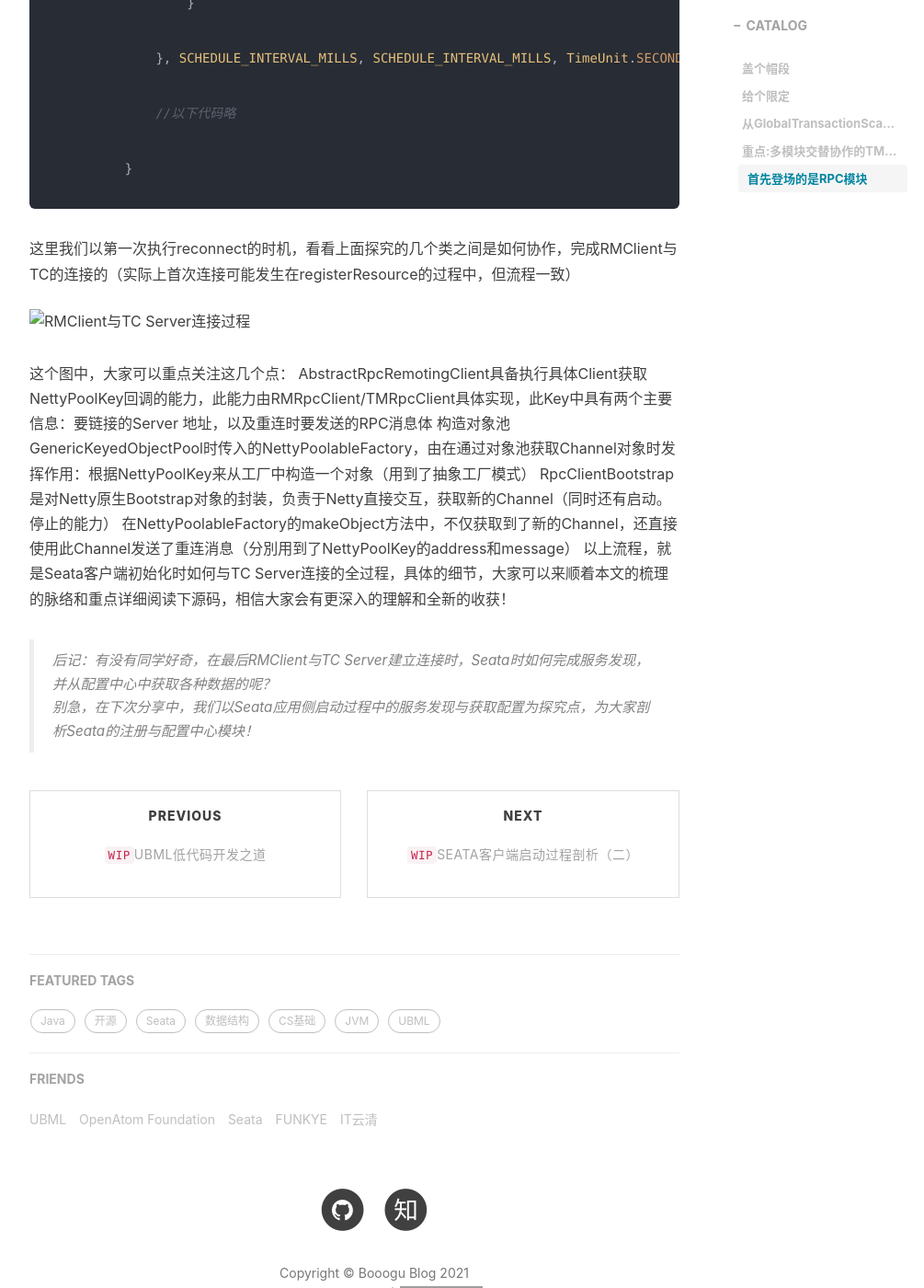
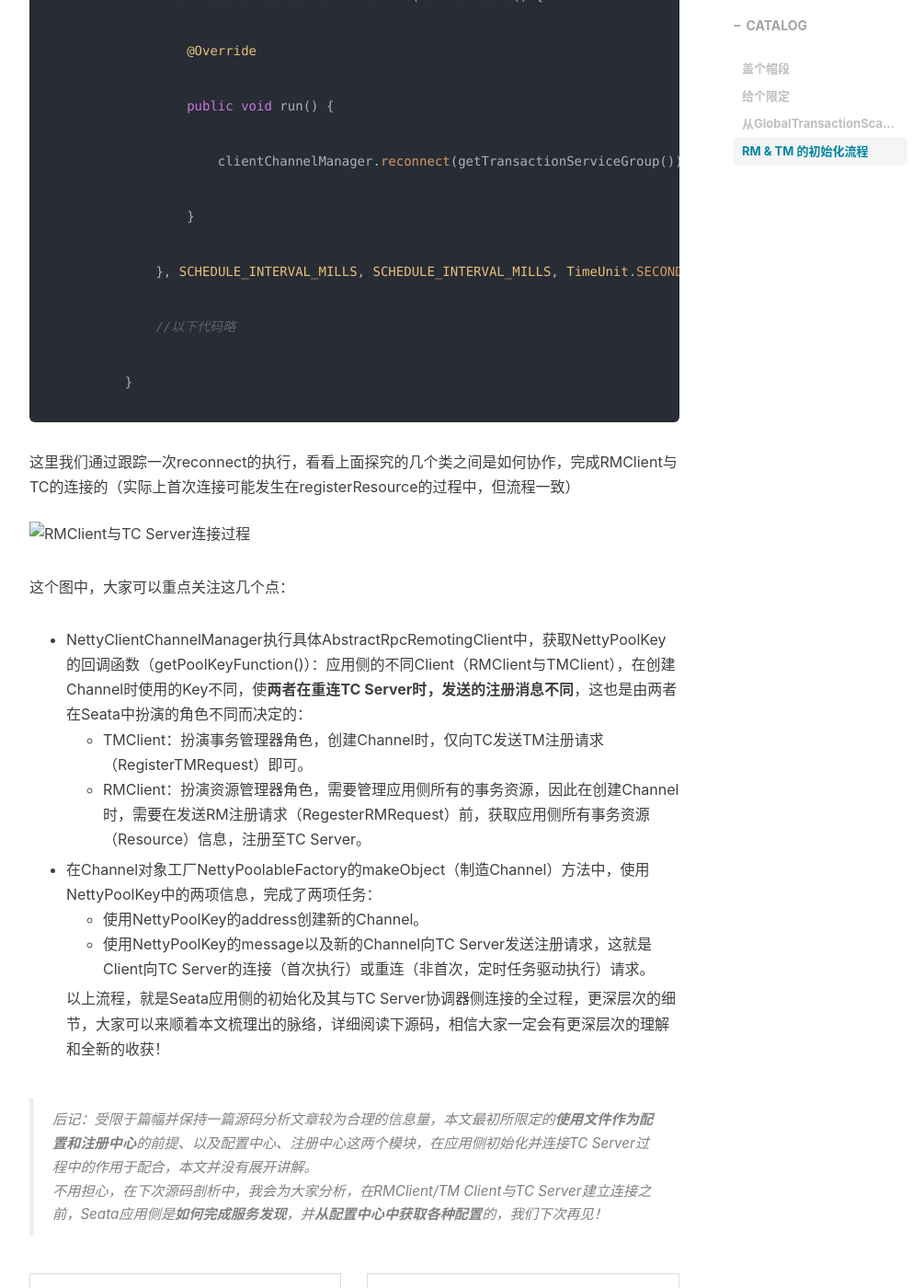
Before and after one commit to booogu/tracetar, a Jekyll site: the page built from _posts/2021-02-28-seata-client-start-analysis-01.md, in a window 1280 px wide and 1400 px high, scrolled down 5548 px. Shown: the whole window at 92% size, without its empty margins (233-1238 px from the left). Built offline with Jekyll 4.4.1, drawn with Linux system fonts in a browser that asks for light colours; nearby versions of some CDN libraries; comment, search, counter and statistics services are not loaded; some of the changed text lies outside the part shown; grey boxes are pictures that could not be loaded.

Commit message:
update seata01

`````diff
--- a/_posts/2021-02-28-seata-client-start-analysis-01.md
+++ b/_posts/2021-02-28-seata-client-start-analysis-01.md
@@ -47,9 +47,8 @@
     }
 ````
 
-## <code>重点:</code>多模块交替协作的TM & RM 初始化
+## RM & TM 的初始化流程
 这里，我们以RMClient.init()为例说明，TMClient的初始化过程亦同理。
-### 首先登场的是RPC模块
 查看RMClient#init()的源码，我们发现，RMClient先构造了一个RmRpcClient，然后执行其init()方法。而RmRpcClient的构造器和init()方法，都会逐层调用父类的构造器与初始化逻辑。
 ````java
     public static void init(String applicationId, String transactionServiceGroup) {
@@ -64,38 +63,44 @@
 上述RMClient系列各类之间的关系、逐层调用构造器和init()初始化方法的过程，在下图中进行示意：
 ![RMClient.init简化版流程与主要类之间的关系](../img/in-post/rmclient_relation.jpg)
 
-那么为何要将RMClient设计成这样较为复杂的继承关系呢？其实是为了将各层的职责边界划分清楚，使得各层更专注于特定逻辑处理，并赋予Seata RPC Client更好的扩展性（具体可参考Seata RPC模块重构PR的操刀者乘辉兄的文章[Seata-RPC重构之路]()）
+那么为何要将RMClient设计成这样较为复杂的继承关系呢？其实是为了将各层的职责、边界划分清楚，使得各层可以专注于特定逻辑处理，实现更好的扩展性。（可参考Seata RPC模块重构PR的操刀者乘辉兄的文章[Seata-RPC重构之路]()）
 
-而至于各个构造器以及init()方法中的具体逻辑，在第一次阅读时，大家可能会感觉信息量稍大，这里我把能够表意的时序图画出来供大家梳理，此图也可先跳过不看，在下面讲到几个较重要的类时，再回头来看它们是何时出现并如何与Seata交互的。
+而至于各个构造器以及init()方法中的具体逻辑，因为涉及的类、概念较多，这里我把能够表意的时序图画出来供大家查看和梳理，此图大家也可先跳过不看，在下面我们分析过几个重点类后，再回头来看，这些类是何时登场、相互之间又是如何组装的。
 ![RMClient的初始化流程](../img/in-post/rmclient_initialization.png)
 
-首先我们需要知道，应用侧与协调器侧的通信是借助Netty的Channel（信道）来完成的，因此应用侧建立通信的核心在于Channel的创建。在Seata中，我们通过对象池的方式来创建Channel。
+首先我们需要知道，应用侧与协调器侧的通信是借助Netty的Channel（网络通道）来完成的，因此关键在于Channel的创建。在Seata中，通过池化的方式（借助common-pool中的对象池）方式来创建、管理Channel。
 
-这里我们先对对象池的简单概念和在Seata中的实现类进行进行介绍：
-* GenericKeydObjectPool<K, V>：泛型对象池，核心逻辑为根据入参K来创造类型为V的对象，而对象创建的过程，则委托给其内部持有的抽象工厂。KeyedPoolableObjectFactory<K, V>。
-* NettyPoolableFactory，上述抽象工厂的实现，根据NettyPoolKey，来创建Channel。
-* NettyPoolKey：创建Channel的Key，包含两个信息：
-    - **address**:Channel对应的Server地址
-    - **message**:向Server发送的RPC消息体
+这里我们有必要简要介绍下对象池的简单概念和其在Seata中的实现类：
+* GenericKeydObjectPool<K, V>：KV泛型对象池，提供对所有对象的存取管理，而对象的创建，由其内部的工厂类来完成。
+* KeyedPoolableObjectFactory<K, V>：KV泛型对象工厂，负责池化对象的创建，被对象池持有。
 
-了解了对象池这几个主要概念后，我们其实可以把创建Channel的逻辑简化如下：
-![创建Channel对象过程](../img/in-post/create_channel.jpg)
+以下是Seata中Channel对象池的具体实现：
+* 首先，被池化管理的对象就是Channel。
+* 管理Channel的对象池：GenericKeydObjectPool
+* 创建Channel的工厂：NettyPoolableFactory
+* 工厂创建Channel时依据的Key:NettyPoolKey
+* NettyPoolKey：主要包含两个信息：
+    - **address**:创建Channel时，对应的Server地址
+    - **message**:创建Channel时，向Server发送的RPC消息体
 
 然后我们再看看Seata的几个核心类的主要职责：
-* RpcClientBootstrap：RPC客户端核心引导类，具备启停能力
+* RpcClientBootstrap：RPC客户端核心引导类，持有Netty框架的Bootstrap对象，具备启停能力；具有根据连接地址来获取新Channel的能力，供Channel工厂类调用。
 * NettyClientChannelManager:
   - 初始化并持有GenericKeydObjectPool对象池
   - 与对象池交互，对应用侧Channel进行管理（获取、释放、销毁、缓存等）
 * AbstractRpcRemotingClient
   - 初始化并持有RpcClientBootstrap
-  - 抽象化Client（RM/TM）获取其对应NettyPoolKey的能力，并提供给NettyClientChannelManager
+  - 抽象化应用侧Client（RM/TM）取得各自Channel对应的NettyPoolKey的能力，供NettyClientChannelManager调用
   - 初始化NettyPoolableFactory
 
-  看到这里，大家可以回过头再看看上面的**RMClient的初始化序列图**，对RMClient的初始化、各类之间的组装应该会有一个大致清晰的理解了。
+了解上述概念后，我们可以把Seata中创建Channel的过程简化如下：
+![创建Channel对象过程](../img/in-post/create_channel.jpg)
+
+  看到这里，大家可以回过头再看看上面的**RMClient的初始化序列图**，应该会对RMClient中各类的职责、关系，以及整个初始化过程的意图有一个比较清晰的理解了。
 
   那么，RMClient是何时与Server建立连接的呢？
 
-  在上面序列图和init()方法源码阅读过程中，大家可以发现，很多init()方法都定义了几个线程池用于设定定时任务，Seata应用侧与协调器的连接/重连机制，就是通过定时任务实现的：
+  在参考上面序列图和阅读init()方法源码的过程中，大家会发现，很多init()方法都设定了一些定时任务，而Seata应用侧与协调器的重连（连接）机制，就是通过定时任务的执行来实现的：
 
 ````java
     /**
@@ -115,15 +120,18 @@
     }
 ````
 
-这里我们以第一次执行reconnect的时机，看看上面探究的几个类之间是如何协作，完成RMClient与TC的连接的（实际上首次连接可能发生在registerResource的过程中，但流程一致）
+这里我们通过跟踪一次reconnect的执行，看看上面探究的几个类之间是如何协作，完成RMClient与TC的连接的（实际上首次连接可能发生在registerResource的过程中，但流程一致）
 ![RMClient与TC Server连接过程](../img/in-post/rmclient_connect_tcserver.png)
 
 这个图中，大家可以重点关注这几个点：
- AbstractRpcRemotingClient具备执行具体Client获取NettyPoolKey回调的能力，此能力由RMRpcClient/TMRpcClient具体实现，此Key中具有两个主要信息：要链接的Server 地址，以及重连时要发送的RPC消息体
- 构造对象池GenericKeyedObjectPool时传入的NettyPoolableFactory，由在通过对象池获取Channel对象时发挥作用：根据NettyPoolKey来从工厂中构造一个对象（用到了抽象工厂模式）
-RpcClientBootstrap是对Netty原生Bootstrap对象的封装，负责于Netty直接交互，获取新的Channel（同时还有启动。停止的能力）
-在NettyPoolableFactory的makeObject方法中，不仅获取到了新的Channel，还直接使用此Channel发送了重连消息（分別用到了NettyPoolKey的address和message）
-  以上流程，就是Seata客户端初始化时如何与TC Server连接的全过程，具体的细节，大家可以来顺着本文的梳理的脉络和重点详细阅读下源码，相信大家会有更深入的理解和全新的收获！
+* NettyClientChannelManager执行具体AbstractRpcRemotingClient中，获取NettyPoolKey的回调函数（getPoolKeyFunction()）：应用侧的不同Client（RMClient与TMClient），在创建Channel时使用的Key不同，使**两者在重连TC Server时，发送的注册消息不同**，这也是由两者在Seata中扮演的角色不同而决定的：
+  - TMClient：扮演事务管理器角色，创建Channel时，仅向TC发送TM注册请求（RegisterTMRequest）即可。
+  - RMClient：扮演资源管理器角色，需要管理应用侧所有的事务资源，因此在创建Channel时，需要在发送RM注册请求（RegesterRMRequest）前，获取应用侧所有事务资源（Resource）信息，注册至TC Server。
+* 在Channel对象工厂NettyPoolableFactory的makeObject（制造Channel）方法中，使用NettyPoolKey中的两项信息，完成了两项任务：
+    - 使用NettyPoolKey的address创建新的Channel。
+    - 使用NettyPoolKey的message以及新的Channel向TC Server发送注册请求，这就是Client向TC Server的连接（首次执行）或重连（非首次，定时任务驱动执行）请求。
 
-> 后记：有没有同学好奇，在最后RMClient与TC Server建立连接时，Seata时如何完成服务发现，并从配置中心中获取各种数据的呢？<br>
-别急，在下次分享中，我们以Seata应用侧启动过程中的服务发现与获取配置为探究点，为大家剖析Seata的注册与配置中心模块！
+  以上流程，就是Seata应用侧的初始化及其与TC Server协调器侧连接的全过程，更深层次的细节，大家可以来顺着本文梳理出的脉络，详细阅读下源码，相信大家一定会有更深层次的理解和全新的收获！
+
+> 后记：受限于篇幅并保持一篇源码分析文章较为合理的信息量，本文最初所限定的**使用文件作为配置和注册中心**的前提、以及配置中心、注册中心这两个模块，在应用侧初始化并连接TC Server过程中的作用于配合，本文并没有展开讲解。<br>
+不用担心，在下次源码剖析中，我会为大家分析，在RMClient/TM Client与TC Server建立连接之前，Seata应用侧是**如何完成服务发现**，并**从配置中心中获取各种配置**的，我们下次再见！
`````
Also changed, not shown: img/in-post/create_channel.jpg.
